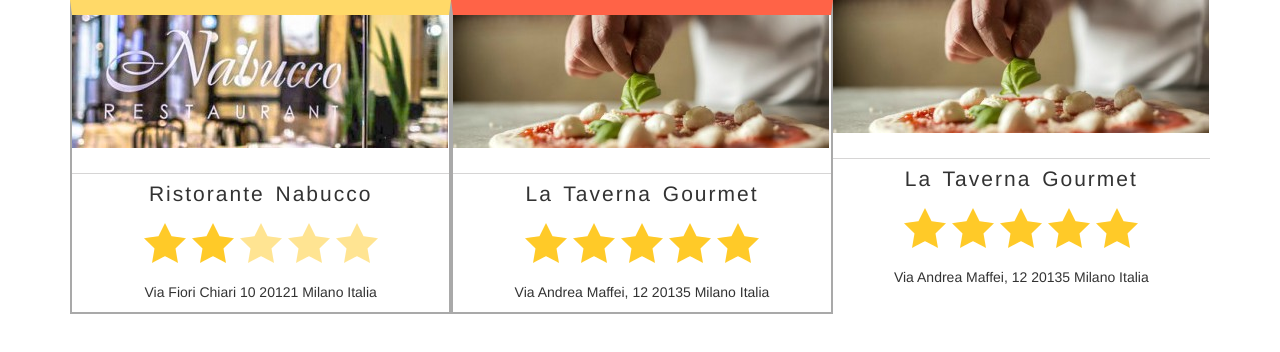
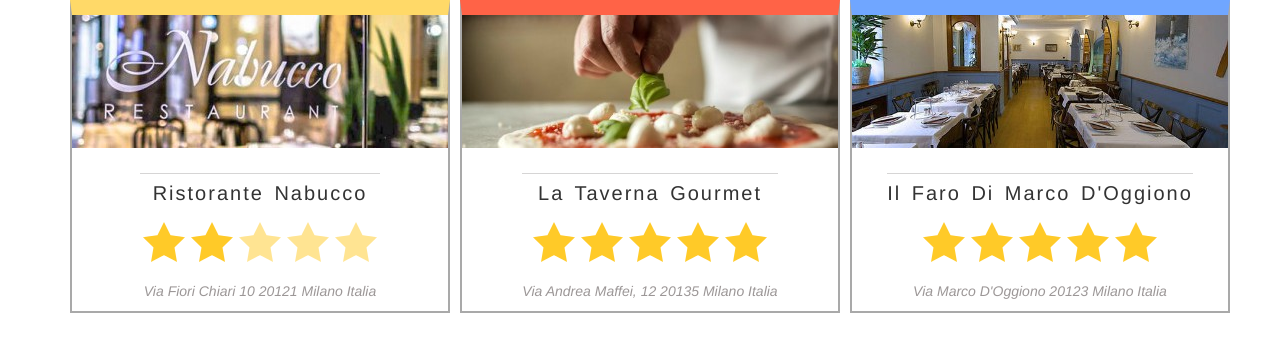
Before and after one commit to Hold94en/DsGroupTeam13, a website: page source/html/index.html in a window 1280 px wide. Drawn offline with nearby package versions, Linux system fonts and the light colour scheme; files whose address does not match are found by name.

Commit message:
Realizzata la terza section per il mobile e aggiustati errori

```diff
--- a/source/html/index.html
+++ b/source/html/index.html
@@ -25,7 +25,7 @@
 			<!-- https://www.thefork.it/ristorante/ristorante-nabucco/51662 -->
 			<div class="headerSection">
 				<!-- Questo è l'header nel caso di sito mobile -->
-				<img src="/Users/useracd10/Desktop/Academy/Settimana 4/Progetto/DsGroupTeam13/source/img/section/headerNabuccoMobile.jpg" alt="Nabucco">
+				<img src="/Users/useracd10/Desktop/Academy/Settimana 4/Progetto/DsGroupTeam13/source/img/section/headerNabuccoMobile.jpg" alt="Ristorante Nabucco">
 
 				<!-- Questo è l'header nel caso di sito desktop -->
 				<img src="" alt="">
@@ -40,7 +40,7 @@
 					<img src="/Users/useracd10/Desktop/Academy/Settimana 4/Progetto/DsGroupTeam13/source/img/section/star.png" class="imageOpacity">
 					<img src="/Users/useracd10/Desktop/Academy/Settimana 4/Progetto/DsGroupTeam13/source/img/section/star.png" class="imageOpacity">
 				</div>
-				<p>Via Fiori Chiari 10 20121 Milano Italia </p>
+				<p class="locationResturant">Via Fiori Chiari 10 20121 Milano Italia </p>
 			</article>
 		</section>
 
@@ -49,7 +49,7 @@
 			<!-- https://www.thefork.it/ristorante/la-taverna-gourmet/201350 -->
 			<div class="headerSection">
 				<!-- Questo è l'header nel caso di sito mobile -->
-				<img src="/Users/useracd10/Desktop/Academy/Settimana 4/Progetto/DsGroupTeam13/source/img/section/headerPizzaioloMobile.jpg" alt="Taverna Gourmet">
+				<img src="/Users/useracd10/Desktop/Academy/Settimana 4/Progetto/DsGroupTeam13/source/img/section/headerPizzaioloMobile.jpg" alt="Pizzeria La Taverna Gourmet">
 
 				<!-- Questo è l'header nel caso di sito desktop -->
 				<img src="" alt="">
@@ -64,7 +64,7 @@
 					<img src="/Users/useracd10/Desktop/Academy/Settimana 4/Progetto/DsGroupTeam13/source/img/section/star.png">
 					<img src="/Users/useracd10/Desktop/Academy/Settimana 4/Progetto/DsGroupTeam13/source/img/section/star.png">
 				</div>
-				<p>Via Andrea Maffei, 12 20135 Milano Italia </p>
+				<p class="locationResturant">Via Andrea Maffei, 12 20135 Milano Italia </p>
 			</article>
 		</section>
 
@@ -73,14 +73,14 @@
 			<!-- https://www.thefork.it/ristorante/il-faro-di-marco-d-oggiono/271659 -->
 			<div class="headerSection">
 				<!-- Questo è l'header nel caso di sito mobile -->
-				<img src="/Users/useracd10/Desktop/Academy/Settimana 4/Progetto/DsGroupTeam13/source/img/section/headerPizzaioloMobile.jpg" alt="Taverna Gourmet">
+				<img src="/Users/useracd10/Desktop/Academy/Settimana 4/Progetto/DsGroupTeam13/source/img/section/headerFaroMobile.jpg" alt="Ristorante il Faro di Marco d\'Oggiono">
 
 				<!-- Questo è l'header nel caso di sito desktop -->
 				<img src="" alt="">
 			</div>
 			<!-- Descrizione del ristorante -->
 			<article>
-				<p class="nameResturant">la Taverna Gourmet</p>
+				<p class="nameResturant">il Faro di Marco d'Oggiono</p>
 				<div class="valutationDiv">
 					<img src="/Users/useracd10/Desktop/Academy/Settimana 4/Progetto/DsGroupTeam13/source/img/section/star.png">
 					<img src="/Users/useracd10/Desktop/Academy/Settimana 4/Progetto/DsGroupTeam13/source/img/section/star.png">
@@ -88,7 +88,7 @@
 					<img src="/Users/useracd10/Desktop/Academy/Settimana 4/Progetto/DsGroupTeam13/source/img/section/star.png">
 					<img src="/Users/useracd10/Desktop/Academy/Settimana 4/Progetto/DsGroupTeam13/source/img/section/star.png">
 				</div>
-				<p>Via Andrea Maffei, 12 20135 Milano Italia </p>
+				<p class="locationResturant">Via Marco D'Oggiono 20123 Milano Italia </p>
 			</article>
 		</section>
 
--- a/source/sass/_section.scss
+++ b/source/sass/_section.scss
@@ -12,34 +12,42 @@
 
 main{
     display: flex;
-    flex-direction: row;
+    flex-direction: column;
+    margin: 0px auto;
+
+
+    @media screen and (min-width: 1200px){
+        flex-direction: row;
+    }
 
     section{
+        margin-bottom: 20px;
         .headerSection{
             padding-bottom: 5px;
-            border-bottom: thin solid rgb(214, 213, 213);
-            margin-bottom: 5px;
-
+            overflow: hidden;
         }
 
         article{
+            padding-top: 5px;
+            border-top: thin solid rgb(214, 213, 213);
+            //width: 95%;
+            margin: 0px auto;
+
             p{
-                display: flex;
-                justify-content: center;
+                text-align: center;
             }
 
             .nameResturant{
-                font-size: 1.5em;
+                font-size: 2rem;
+                text-align: center;
                 letter-spacing: 2px;
                 word-spacing: 3px;
                 text-transform: capitalize;
             }
 
             .locationResturant{
-                display: flex;
-                flex-direction: row;
-                justify-content: center;
-
+                font-style: oblique;
+                color: rgba(126, 120, 120, 0.767);
             }
 
             .valutationDiv{
@@ -60,9 +68,15 @@
 
     .ristoranteGenerico{
         @include sectionResturant($genericResturantColor);
+        margin-right: 10px;
     }
 
     .ristorantePizzeria{
         @include sectionResturant($resturantPizzeriaColor);
+        margin-right: 10px;
+    }
+
+    .ristorantePesce{
+        @include sectionResturant($fishResturantColor)
     }
 }
```
Also changed, not shown: source/css/index.css, source/img/section/headerFaroMobile.jpg (added).
